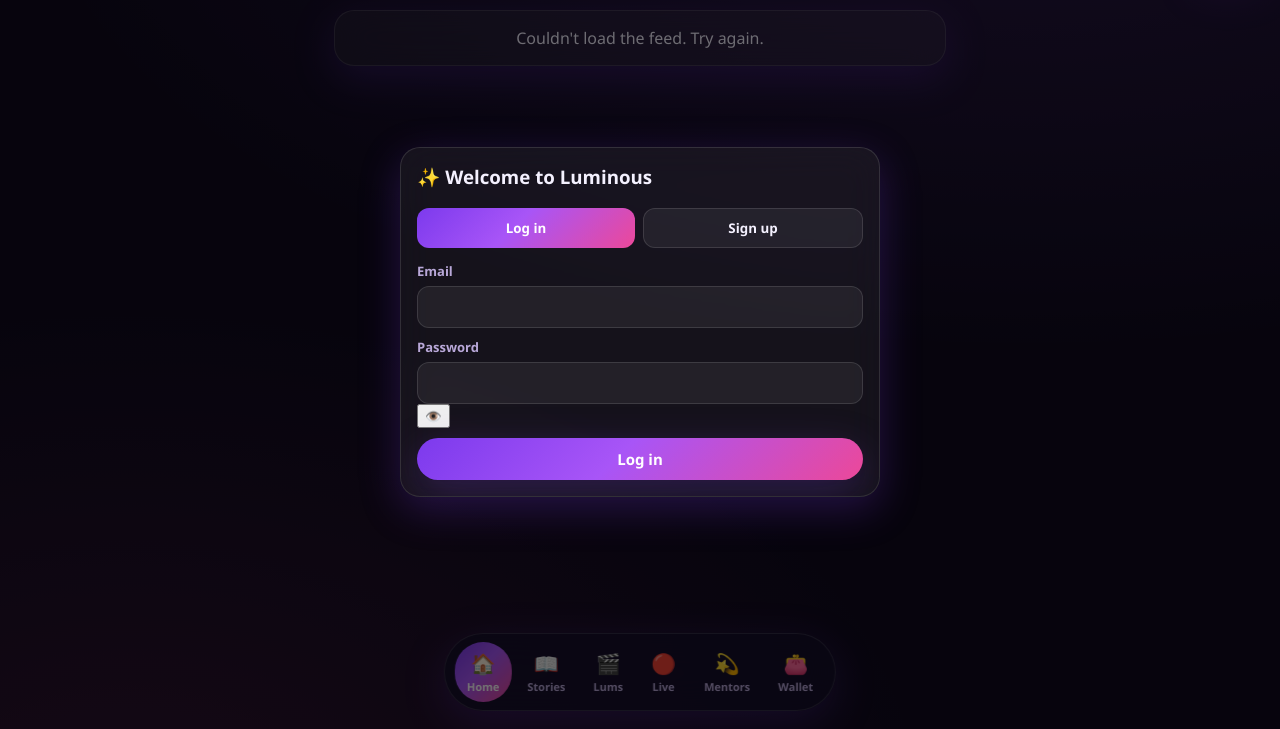
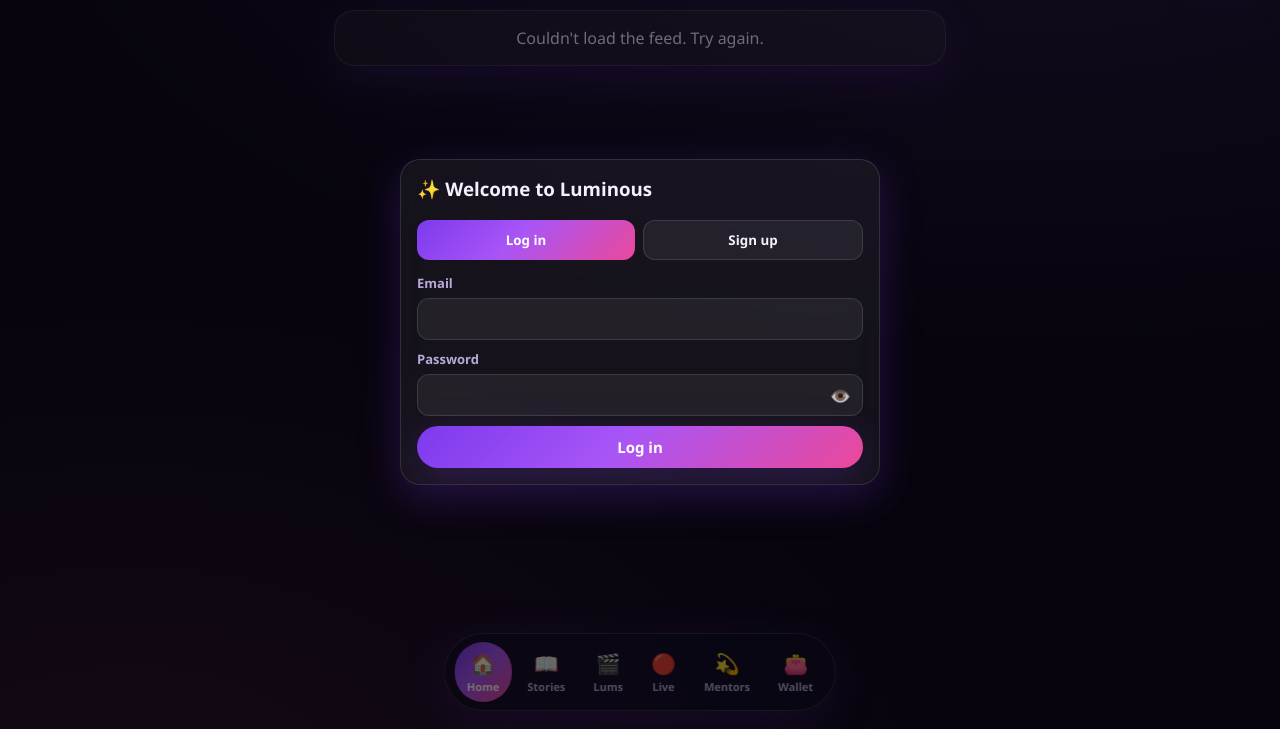
Before and after one commit to DenimicoLuciano/luminous, a website: page public/index.html in a window 1280 px wide. Both pictures are taken after a click on the button "Log in". Shown: the part 71-800 px from the top of the page. Drawn offline with Linux system fonts and the light colour scheme; no server answers.

Commit message:
Style the password eye toggle

```diff
--- a/public/css/styles.css
+++ b/public/css/styles.css
@@ -220,5 +220,9 @@ textarea { resize: vertical; min-height: 80px; }
   border-radius: 14px; padding: 12px 14px; font-size: 14px; margin-bottom: 12px; }
 .form-grid { display: grid; gap: 10px; }
 label.f { font-size: 13px; font-weight: 700; color: var(--muted); display: grid; gap: 6px; }
+.pw-wrap { position: relative; display: block; }
+.pw-wrap input { width: 100%; padding-right: 44px; box-sizing: border-box; }
+.pw-eye { position: absolute; right: 6px; top: 50%; transform: translateY(-50%); background: none; border: none; cursor: pointer; font-size: 17px; line-height: 1; padding: 6px; opacity: .75; }
+.pw-eye:hover { opacity: 1; }
 .two { display: grid; grid-template-columns: 1fr 1fr; gap: 10px; }
 .hidden { display: none !important; }
```
